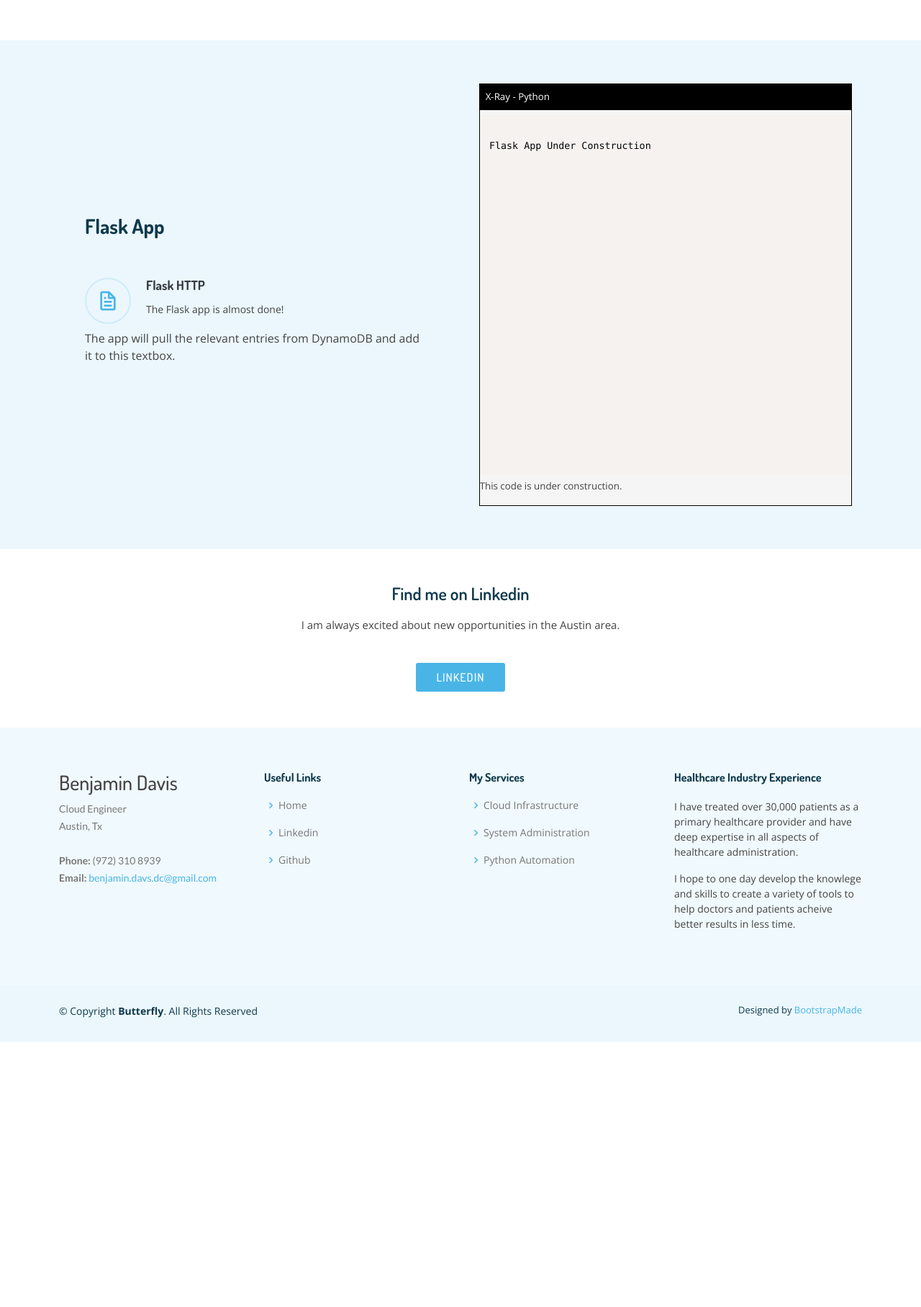
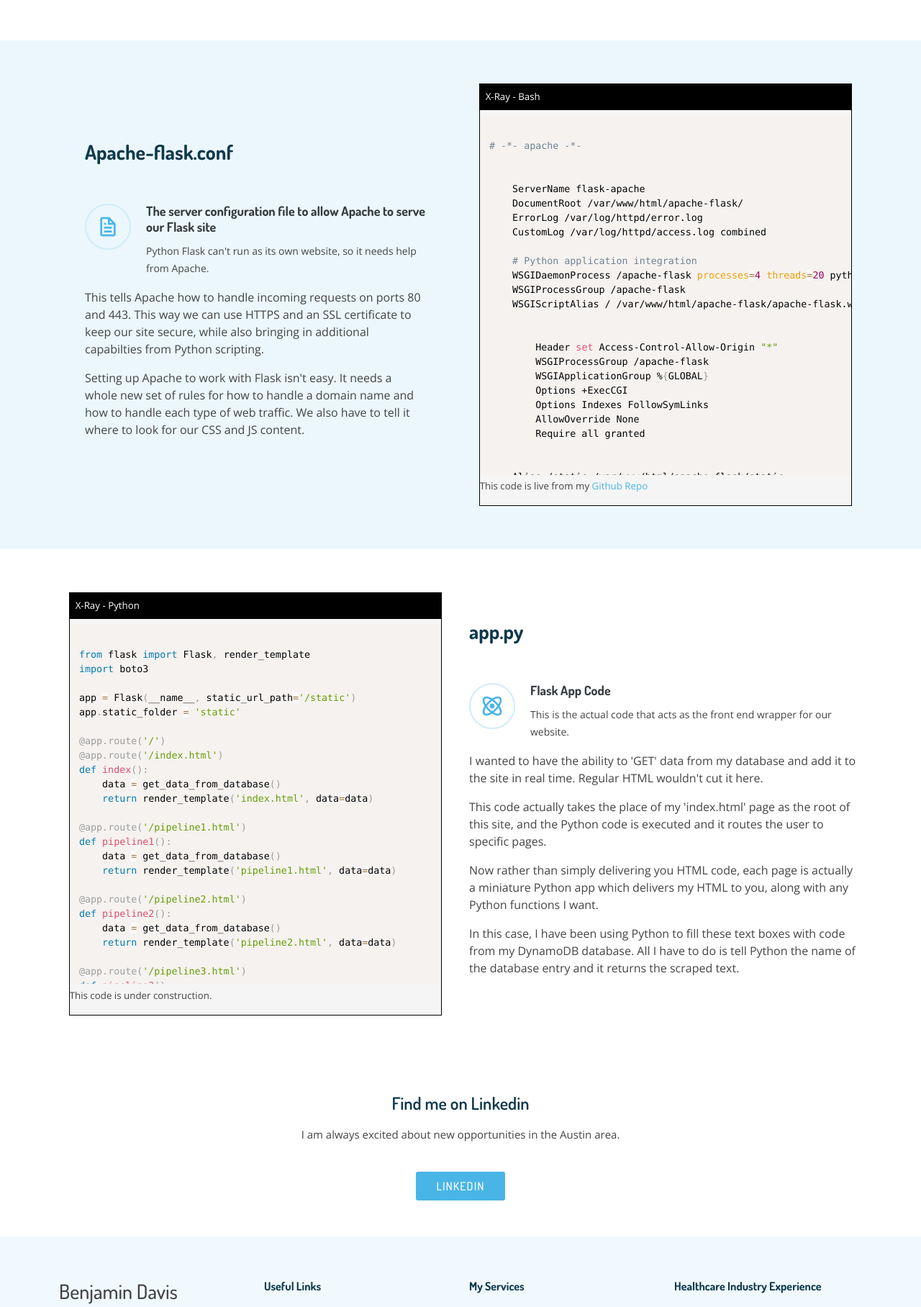
Before and after one commit to benjamindavisdc/may23pipeline01, a Flask app: page /pipeline3.html in a window 1280 px wide. Shown: the part 1845-3661 px from the top of the page at 72% size. Before the commit the page ends 3293 px from the top, so only its background shows below. Run offline with Flask 3, Linux system fonts and the light colour scheme; data that the repository does not hold is empty; some libraries are stand-ins or nearby versions.

```diff
--- a/templates/index.html
+++ b/templates/index.html
@@ -72,7 +72,7 @@
         <div class="col-lg-6 pt-4 pt-lg-0 order-2 order-lg-1 d-flex flex-column justify-content-center">
           <h1>Benjamin Davis</h1>
           <h2>AWS Certified Cloud Engineer</h2>
-          <p><br>At the start of the pandemic, I helped a local clinic transform their web presence by creating an onlline learning platform which now educates poeple worldwide. This server was built using a similar backend infrastructure with AWS and other popular DevOps tools. My project is composed of 3 distinct, automated pipelines which allow me to build, modify and duplicate my site with the push of a button. See the full code walkthrough below!</p>
+          <p><br>At the start of the pandemic, I helped a local clinic transform their web presence by creating an online learning platform which now educates poeple worldwide. This server was built using a similar backend infrastructure with AWS and other popular DevOps tools. My project is composed of 3 distinct, automated pipelines which allow me to build, modify and duplicate my site with the push of a button. See the full code walkthrough below!</p>
           <!--<div><a href="#about" class="btn-get-started scrollto">Portfolio Projects</a></div>-->
         </div>
         <div class="col-lg-6 order-1 order-lg-2 hero-img">
--- a/templates/pipeline3.html
+++ b/templates/pipeline3.html
@@ -156,33 +156,163 @@ def lambda_handler(event, context):
 
   </div>
 </section><!-- End About Section -->
-
+<!--Section 2!-->
 <section id="blue" class="about">
   <div class="container">
 
     <div class="row">
       <div class="col-xl-6 col-lg-6 icon-boxes d-flex flex-column align-items-stretch justify-content-center py-5 px-lg-5">
-        <h3>Flask App</h3>
+        <h3>Apache-flask.conf</h3>
 
         <div class="icon-box">
           <div class="icon"><i class="bx bx-file"></i></div>
-          <h4 class="title"><a href="">Flask HTTP</a></h4>
-          <p class="description">The Flask app is almost done!</p>
+          <h4 class="title"><a href="">The server configuration file to allow Apache to serve our Flask site</a></h4>
+          <p class="description">Python Flask can't run as its own website, so it needs help from Apache.</p>
         </div>
-        <p>The app will pull the relevant entries from DynamoDB and add it to this textbox.</p>
-
+        <p>This tells Apache how to handle incoming requests on ports 80 and 443. This way we can use HTTPS and an SSL certificate to keep our site secure, while also bringing in additional capabilties from Python scripting.</p>
+        <p>Setting up Apache to work with Flask isn't easy. It needs a whole new set of rules for how to handle a domain name and how to handle each type of web traffic. We also have to tell it where to look for our CSS and JS content.</p>
 
       </div>
 
       <div class="col-xl-6 col-lg-6 d-flex justify-content-center align-items-stretch position-relative">
         <div class="code-container">
-          <div class="code-banner">X-Ray - Python</div>
+          <div class="code-banner">X-Ray - Bash</div>
           <pre>
-            <code class="language-docker">
-Flask App Under Construction</code>
-          </pre><p> This code is under construction.</p>
+            <code class="language-bash">
+# -*- apache -*-
+
+<VirtualHost *:80>
+    ServerName flask-apache
+    DocumentRoot /var/www/html/apache-flask/
+    ErrorLog /var/log/httpd/error.log
+    CustomLog /var/log/httpd/access.log combined
+
+    # Python application integration
+    WSGIDaemonProcess /apache-flask processes=4 threads=20 python-path=/var/www/html/apache-flask/:/usr/bin/python
+    WSGIProcessGroup /apache-flask
+    WSGIScriptAlias / /var/www/html/apache-flask/apache-flask.wsgi
+
+    <Directory "/var/www/html/apache-flask/">
+        Header set Access-Control-Allow-Origin "*"
+        WSGIProcessGroup /apache-flask
+        WSGIApplicationGroup %{GLOBAL}
+        Options +ExecCGI
+        Options Indexes FollowSymLinks
+        AllowOverride None
+        Require all granted
+    </Directory>
+
+    Alias /static /var/www/html/apache-flask/static
+</VirtualHost>
+
+<VirtualHost *:443>
+    ServerName flask-apache
+    DocumentRoot /var/www/html/apache-flask/
+    ErrorLog /var/log/httpd/error.log
+    CustomLog /var/log/httpd/access.log combined
+
+    # SSL Configuration
+    SSLEngine on
+    SSLCertificateFile /etc/ssl/mycerts/drbenjamindavis_com.crt
+    SSLCertificateKeyFile /etc/ssl/mycerts/drbenjamindavis.com.key
+
+    # Python application integration
+    WSGIDaemonProcess /apache-flask-ssl processes=4 threads=20 python-path=/var/www/html/apache-flask/:/usr/bin/python
+    WSGIProcessGroup /apache-flask-ssl
+    WSGIScriptAlias / /var/www/html/apache-flask/apache-flask.wsgi
+
+    <Directory "/var/www/html/apache-flask/">
+        Header set Access-Control-Allow-Origin "*"
+        WSGIProcessGroup /apache-flask-ssl
+        WSGIApplicationGroup %{GLOBAL}
+        Options +ExecCGI
+        Options Indexes FollowSymLinks
+        AllowOverride None
+        Require all granted
+    </Directory>
+
+    Alias /static /var/www/html/apache-flask/static
+</VirtualHost>
+</code>
+           </pre><p>This code is live from my <a href="https://github.com/benjamindavisdc/may23pipeline01/blob/main/apache-flask.conf">Github Repo</a></p>
         </div>
         </div>
+      </div>
+    </div>
+
+  </div>
+</section><!-- End About Section -->
+<!-- ======= About Section 3 ======= -->
+<section id="about" class="about">
+  <div class="container">
+
+    <div class="row">
+      <div class="col-xl-6 col-lg-6 d-flex justify-content-center align-items-stretch position-relative order-lg-1 order-xl-1 order-2">
+      <div class="code-container">
+        <div class="code-banner">X-Ray - Python</div>
+        <pre>
+          <code class="language-python">
+from flask import Flask, render_template
+import boto3
+
+app = Flask(__name__, static_url_path='/static')
+app.static_folder = 'static'
+
+@app.route('/')
+@app.route('/index.html')
+def index():
+    data = get_data_from_database()
+    return render_template('index.html', data=data)
+
+@app.route('/pipeline1.html')
+def pipeline1():
+    data = get_data_from_database()
+    return render_template('pipeline1.html', data=data)
+
+@app.route('/pipeline2.html')
+def pipeline2():
+    data = get_data_from_database()
+    return render_template('pipeline2.html', data=data)
+
+@app.route('/pipeline3.html')
+def pipeline3():
+    data = get_data_from_database()
+    return render_template('pipeline3.html', data=data)
+
+def get_data_from_database():
+    # Connect to DynamoDB and retrieve data
+    dynamodb = boto3.resource('dynamodb', region_name='us-east-1')
+    table_name = 'x-ray_table'
+    table = dynamodb.Table(table_name)
+    response = table.scan()
+    data = response['Items']
+    return data
+
+if __name__ == '__main__':
+    app.run()
+</code>
+        </pre><p>This code is under construction.</p>
+      </div>
+
+      </div>
+
+      <div class="col-xl-6 col-lg-6 icon-boxes d-flex flex-column align-items-stretch justify-content-center py-6 px-lg-6 order-lg-2 order-xl-2 order-1">
+        <h3>app.py</h3>
+
+        <div class="icon-box">
+          <div class="icon"><i class="bx bx-atom"></i></div>
+          <h4 class="title"><a href="">Flask App Code</a></h4>
+          <p class="description">This is the actual code that acts as the front end wrapper for our website.</p>
+        </div>
+
+
+        <p>I wanted to have the ability to 'GET' data from my database and add it to the site in real time. Regular HTML wouldn't cut it here.</p>
+        <p>This code actually takes the place of my 'index.html' page as the root of this site, and the Python code is executed and it routes the user to specific pages.</p>
+        <p>Now rather than simply delivering you HTML code, each page is actually a miniature Python app which delivers my HTML to you, along with any Python functions I want.</p>
+        <p>In this case, I have been using Python to fill these text boxes with code from my DynamoDB database. All I have to do is tell Python the name of the database entry and it returns the scraped text.</p>
+
+
+
       </div>
     </div>
 
```
Also changed, not shown: static/vendor/boxicons/css/transformations.css (+0 -33 lines), static/vendor/php-email-form/validate.js (+0 -88 lines), static/vendor/boxicons/css/animations.css, static/vendor/purecounter/purecounter_vanilla.js.
